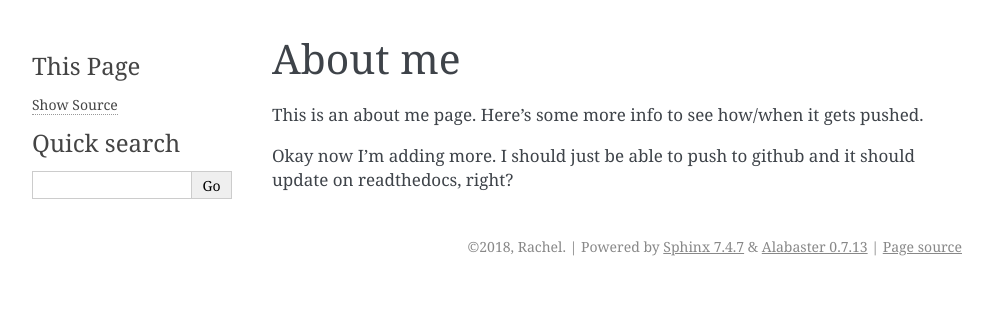
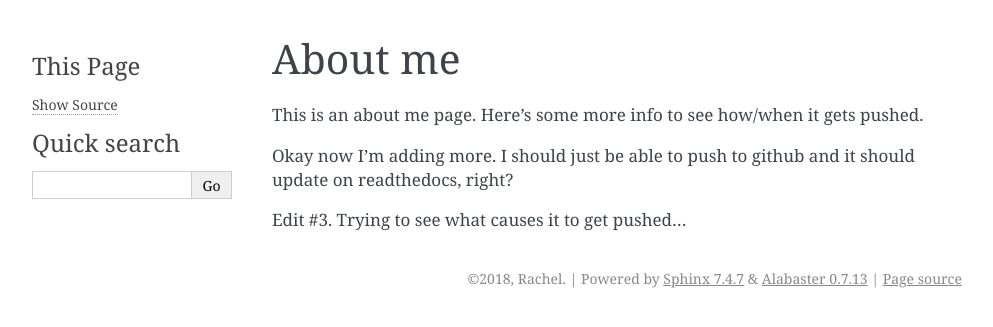
Before and after one commit to rachel94/my-test, a Sphinx documentation site: the page built from docs/about-me.rst, in a window 1280 px wide. Shown: the top 327 px of the page, without its empty margins (148-1141 px from the left). Built offline with Sphinx 7.4.7, drawn with Linux system fonts in a browser that asks for light colours.

Commit message:
3rd edit

```diff
--- a/docs/about-me.rst
+++ b/docs/about-me.rst
@@ -5,3 +5,5 @@ About me
 This is an about me page. Here's some more info to see how/when it gets pushed.
 
 Okay now I'm adding more. I should just be able to push to github and it should update on readthedocs, right?
+
+Edit #3. Trying to see what causes it to get pushed...
```
